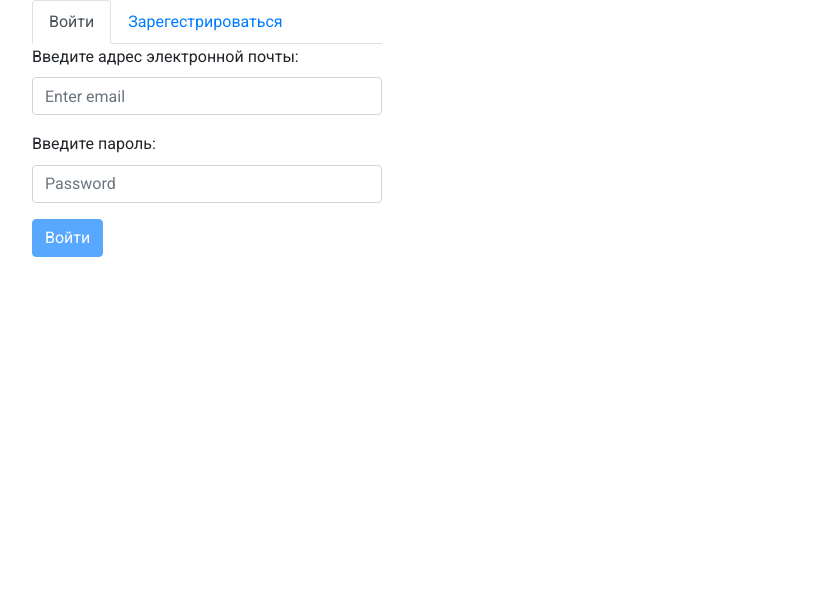
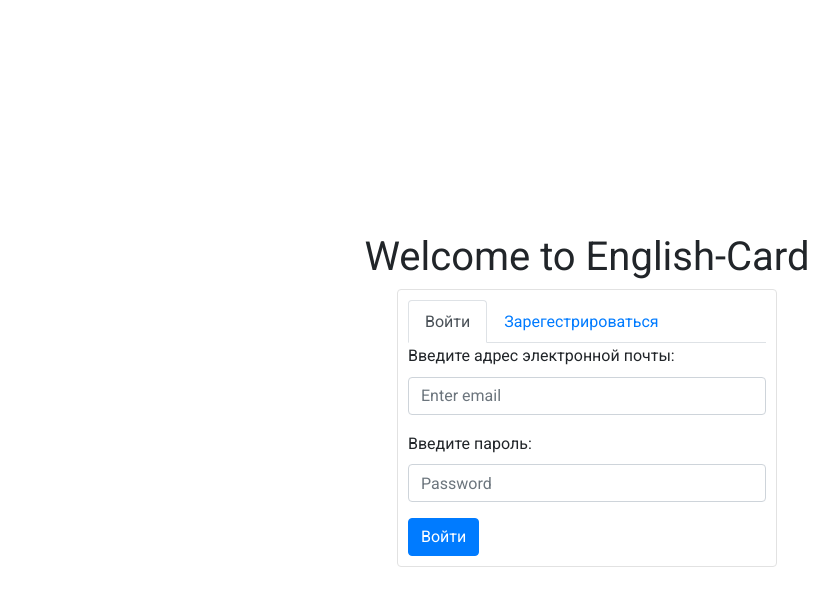
Before and after one commit to GrishinAnton/english-cards, a React (Create React App) app in the folder client/: page / in a window 1280 px wide. Shown: the top 606 px of the page, without its empty margins (53-891 px from the left). Built offline with nearby package versions, Linux system fonts and the light colour scheme.

Commit message:
Добавил валидацию на все формы, немного добавил стилей

```diff
--- a/client/src/app.scss
+++ b/client/src/app.scss
@@ -1,3 +1,4 @@
 @import url("https://fonts.googleapis.com/css2?family=Roboto&display=swap");
 
 @import "./assets/style/common";
+@import "./assets//style//login-form"
--- /dev/null
+++ b/client/src/assets/style/login-form.scss
@@ -0,0 +1,18 @@
+.login-form {
+    &__container {
+        height: 100vh;
+    }
+    &__block {
+        padding: 10px;
+
+        border-radius: .25rem;
+        border: 1px solid #e2e2e2
+    }
+
+    .row {
+        height: 100%;
+
+        flex-direction: column;
+        align-items: center;
+    }
+}
--- a/client/src/components/Login/index.tsx
+++ b/client/src/components/Login/index.tsx
@@ -8,9 +8,10 @@
 	const [tabs, setTabs] = useState<string>('signin')
 
 	return (
-		<Container>
-			<Row>
-				<Col md={4}>
+		<Container className="login-form login-form__container">
+			<Row className="justify-content-md-center">
+				<h1>Welcome to English-Card</h1>
+				<Col md={4} className="login-form__block">
 					<Tabs
 						id="controlled-tab-example"
 						activeKey={tabs}
--- a/client/src/components/SignIn/index.tsx
+++ b/client/src/components/SignIn/index.tsx
@@ -2,20 +2,49 @@
 import { Form, Button } from 'react-bootstrap'
 import { useDispatch } from 'react-redux'
 import { updateSingInAction } from './ducks'
+
+import { fetchWrapper, CheckValidity, validateEmail } from "../../utils";
+import { ValidatySchemaGroup } from "../../types/types";
 
 const SingIn = () => {
 	const [email, setEmail] = useState<string>('')
 	const [password, setPassword] = useState<string>('')
 	const dispatch = useDispatch()
 
+	const validitySchema: ValidatySchemaGroup = {
+		emailValidityCheck: [
+		{
+			isValid: (value) => {
+			return validateEmail(value);
+			},
+			invalidityMessage: "Это должен быть email",
+		},
+		],
+		passwordValidityCheck: [
+		{
+			isValid: (value) => {
+			return value.length >= 6;
+			},
+			invalidityMessage: "Пароль должен быть не менее 6 символов",
+		},
+		]
+	};
+
 	const submit = (e: any) => {
-		e.preventDefault()
+		e.preventDefault();
+
+		let form = e.currentTarget;
+		let validForm = new CheckValidity(form, validitySchema);
+
+		if (validForm.valid()) {
 		const data = {
 			email: email,
 			password: password,
+		};
+
+		dispatch(updateSingInAction(data));
 		}
 
-		dispatch(updateSingInAction(data))
 	}
 
 	return (
@@ -27,6 +56,7 @@
             onChange={(e) => setEmail(e.target.value)}
             type="email"
             placeholder="Enter email"
+            data-validity="emailValidityCheck"
           />
         </Form.Group>
 
@@ -36,13 +66,15 @@
             onChange={(e) => setPassword(e.target.value)}
             type="password"
             placeholder="Password"
+            data-validity="passwordValidityCheck"
           />
         </Form.Group>
-				<Button disabled={!email || !password} variant="primary" type="submit">Войти
+        <Button variant="primary" type="submit">
+          Войти
         </Button>
       </Form>
     </>
-	)
+  );
 }
 
 export default SingIn
--- a/client/src/components/SingUp/index.tsx
+++ b/client/src/components/SingUp/index.tsx
@@ -1,20 +1,13 @@
 import React, { useState } from 'react'
 import { Form, Button } from 'react-bootstrap'
 
-import { fetchWrapper, validateEmail, CheckValidity,  } from '../../utils'
-import { ValidatySchema } from '../../utils/validateUtils'
-import { dirname } from 'path'
-
-type ValidatySchemaGroup = {
-  emailValidityCheck: ValidatySchema[]
-  passwordValidityCheck: ValidatySchema[]
-  passwordDoubleValidityCheck: ValidatySchema[]
-}
+import { fetchWrapper, CheckValidity, validateEmail } from '../../utils'
+import { ValidatySchemaGroup } from '../../types/types'
 
 const SingUp = () => {
 	const [email, setEmail] = useState<string>('')
 	const [password, setPassword] = useState<string>('')
-  const [passwordDouble, setPasswordDouble] = useState<string>('')
+  const [, setPasswordDouble] = useState<string>('')
 
 
   const validitySchema: ValidatySchemaGroup = {
@@ -50,7 +43,7 @@
     ]
   }
 
-	const handleSubmit = (e: any) => {
+	const handleSubmit = async (e: any) => {
     e.preventDefault();
     let form = e.currentTarget
     let validForm = new CheckValidity(form, validitySchema)
@@ -60,7 +53,7 @@
         email: email,
         password: password,
       };
-      let response = fetchWrapper("/register", "POST", data);
+      let response = await fetchWrapper("/register", "POST", data);
       console.log(response);
     }
   };
--- /dev/null
+++ b/client/src/types/types.ts
@@ -0,0 +1,7 @@
+import { ValidatySchema } from "../utils/validateUtils";
+
+export type ValidatySchemaGroup = {
+  emailValidityCheck: ValidatySchema[];
+  passwordValidityCheck: ValidatySchema[];
+  passwordDoubleValidityCheck?: ValidatySchema[];
+};
```
Also changed, not shown: client/src/components/SingUp/ducks.ts (added, +50 -0 lines), client/src/utils/validateUtils.ts (line endings or trailing spaces), 2 other files (tests, documents, lock files or other folders). Lines whose indentation alone changed are shown as unchanged.
